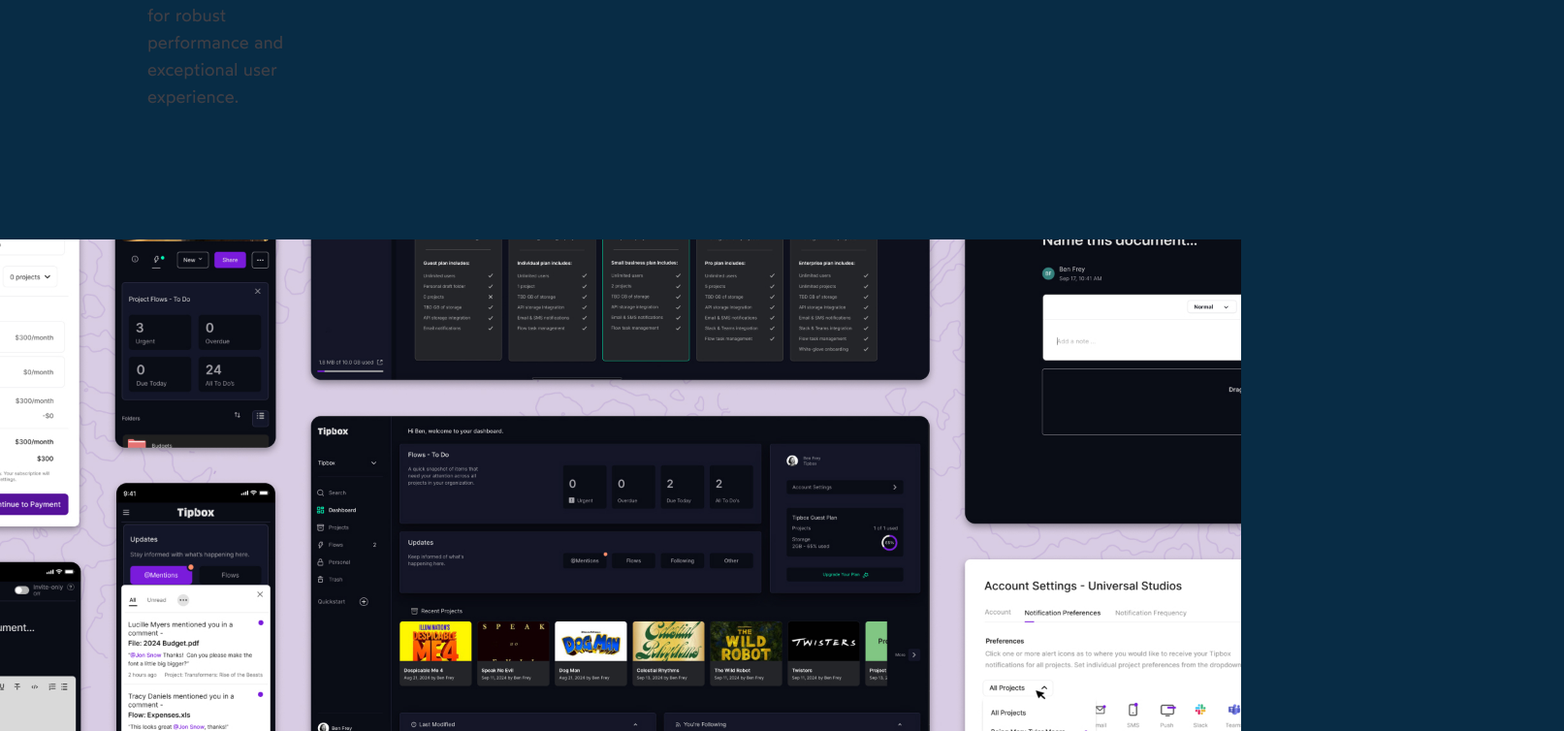
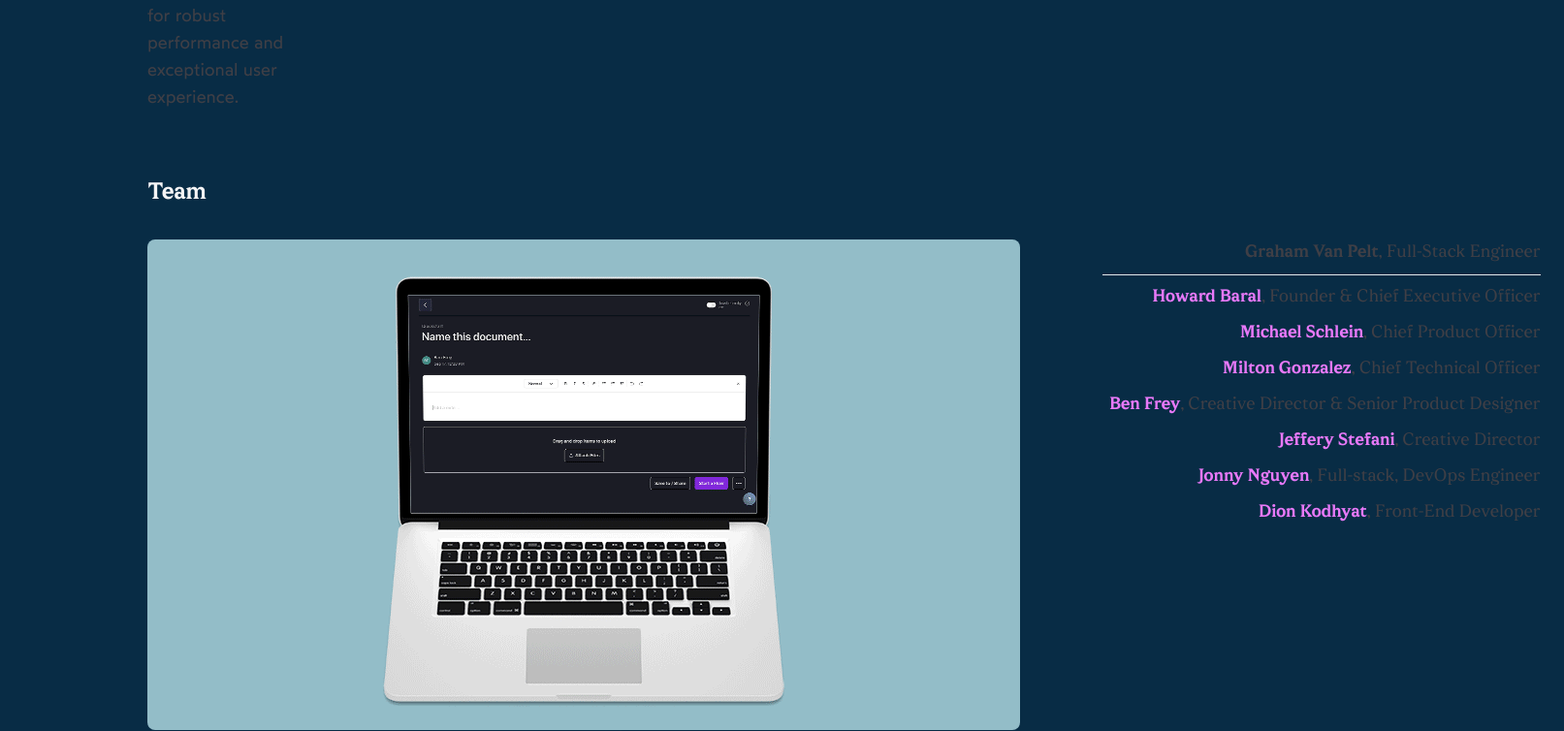
Before and after one commit to GVPproj/grahamvanpelt.dev, a Next.js app: page /portfolio in a window 1280 px wide. Shown: the part 2046-2800 px from the top of the page at 97% size, 1613 px wide, since content can reach past the window. Built offline with nearby package versions, Linux system fonts and the light colour scheme.

Commit message:
feat: team v1

```diff
--- a/src/app/portfolio/page.tsx
+++ b/src/app/portfolio/page.tsx
@@ -7,11 +7,11 @@
 
 const benFreySample = '/images/tipbox/Ben Frey sample - Tipbox.jpg'
 const laptop = '/images/tipbox/Laptop.png'
-// const laptopMobileMockup = '/images/tipbox/Laptop-+-Mobile-mockup.png'
+const laptopMobileMockup = '/images/tipbox/Laptop-+-Mobile-mockup.png'
 const noLookingBack = '/images/tipbox/No Looking Back.png'
-// const noFlashyChaos = '/images/tipbox/No-Flashy-Chaos.png'
-// const noLookingBackAlt = '/images/tipbox/No-Looking-Back.png'
-// const laptopSlideshow = '/images/tipbox/_Laptop-slideshow-2.gif'
+const noFlashyChaos = '/images/tipbox/No-Flashy-Chaos.png'
+const noLookingBackAlt = '/images/tipbox/No-Looking-Back.png'
+const laptopSlideshow = '/images/tipbox/_Laptop-slideshow-2.gif'
 
 export const metadata = {
   title: 'Graham Van Pelt - Portfolio',
@@ -60,17 +60,18 @@
         </div>
       </FadeIn>
       <FadeIn>
-        <div className="my-12 flex w-full flex-col justify-between gap-8 md:flex-row">
+        <>
+          <div className="my-12 flex w-full flex-col justify-between gap-8 lg:flex-row">
             <article className="flex w-full flex-col gap-4 px-6">
               <h3 className="text-2xl text-skin-base">My Role</h3>
               <p>
-              As a Full-Stack Engineer and Product Experience Lead at Tipbox, I
-              architected and delivered end-to-end solutions for a collaborative
-              document and tasks platform. My hundreds of commits span the
-              frontend and backend, encompassing an entire task management
-              ecosystem—from GraphQL schema design to React component
-              implementation. I&apos;ve owned database optimization, API
-              development, UI state management, and UX design, leading
+                As a Full-Stack Engineer and Product Experience Lead at Tipbox,
+                I architected and delivered end-to-end solutions for a
+                collaborative document and tasks platform. My hundreds of
+                commits span the frontend and backend, encompassing an entire
+                task management ecosystem—from GraphQL schema design to React
+                component implementation. I&apos;ve owned database optimization,
+                API development, UI state management, and UX design, leading
                 architectural decisions and enhancing authentication flows.
                 Bridging product vision with technical execution, I deliver
                 complex features, integrating AWS, PostgreSQL, and
@@ -80,20 +81,106 @@
             </article>
             <Image
               src={noLookingBack}
+              width={600}
+              height={438}
+              alt="No looking back"
+              className="my-auto h-full w-auto object-contain"
+            />
+          </div>
+
+          <h3 className="pl-6 text-2xl font-semibold text-skin-base">Team</h3>
+          <div className="mb-12 flex w-full flex-col justify-between gap-8 pr-6 lg:flex-row lg:pl-6 lg:pr-0">
+            <Image
+              src={laptopSlideshow}
               width={400}
               height={238}
               alt="No looking back"
-            className="my-auto h-full w-auto object-contain pr-0 md:pr-6"
+              className="ml-6 mt-8 h-full w-full self-center rounded-lg object-contain lg:mb-0 lg:ml-0"
             />
+            <article className="flex w-full flex-col gap-4 px-0 lg:px-6">
+              <ul className="w-full min-w-max list-none text-lg lg:text-right">
+                {' '}
+                <li className="border-skin-fill-muted border-b pb-2">
+                  <span className="font-semibold not-italic">
+                    Graham Van Pelt
+                  </span>
+                  , Full-Stack Engineer
+                </li>
+                <li>
+                  <Link
+                    href="https://www.linkedin.com/in/howie-baral-9550aa4/"
+                    className="font-semibold not-italic text-skin-accent transition-colors duration-200 hover:text-skin-highlight"
+                  >
+                    Howard Baral
+                  </Link>
+                  , Founder & Chief Executive Officer
+                </li>
+                <li>
+                  <Link
+                    href="https://www.linkedin.com/in/michaelschlein/"
+                    className="font-semibold not-italic text-skin-accent transition-colors duration-200 hover:text-skin-highlight"
+                  >
+                    Michael Schlein
+                  </Link>
+                  , Chief Product Officer
+                </li>
+                <li>
+                  <Link
+                    href="https://www.linkedin.com/in/giovangonzalez/"
+                    className="font-semibold not-italic text-skin-accent transition-colors duration-200 hover:text-skin-highlight"
+                  >
+                    Milton Gonzalez
+                  </Link>
+                  , Chief Technical Officer
+                </li>
+                <li>
+                  <Link
+                    href="https://www.linkedin.com/in/ben-frey-88186a65/"
+                    className="font-semibold not-italic text-skin-accent transition-colors duration-200 hover:text-skin-highlight"
+                  >
+                    Ben Frey
+                  </Link>
+                  , Creative Director & Senior Product Designer
+                </li>
+                <li>
+                  <Link
+                    href="https://www.linkedin.com/in/jeffrey-stefani-85563a221/"
+                    className="font-semibold not-italic text-skin-accent transition-colors duration-200 hover:text-skin-highlight"
+                  >
+                    Jeffery Stefani
+                  </Link>
+                  , Creative Director
+                </li>
+                <li>
+                  <Link
+                    href="https://www.linkedin.com/in/jonny-nguyen/"
+                    className="font-semibold not-italic text-skin-accent transition-colors duration-200 hover:text-skin-highlight"
+                  >
+                    Jonny Nguyen
+                  </Link>
+                  , Full-stack, DevOps Engineer
+                </li>
+                <li>
+                  <Link
+                    href="https://www.linkedin.com/in/dionkodhyat/"
+                    className="font-semibold not-italic text-skin-accent transition-colors duration-200 hover:text-skin-highlight"
+                  >
+                    Dion Kodhyat
+                  </Link>
+                  , Front-End Developer
+                </li>
+              </ul>
+            </article>
           </div>
-      </FadeIn>
+        </>
+      </FadeIn>{' '}
       <Image
         src={benFreySample}
         alt="Tipbox.io laptop and mobile mockup"
         width={1200}
         height={600}
         className="full-bleed my-16"
-      />
+      />{' '}
       <PortfolioDivider />
       <FadeUp id="client">
         <h1 className="mt-12 pl-6 text-2xl font-extrabold md:text-4xl">
```
Lines whose indentation alone changed are shown as unchanged.
